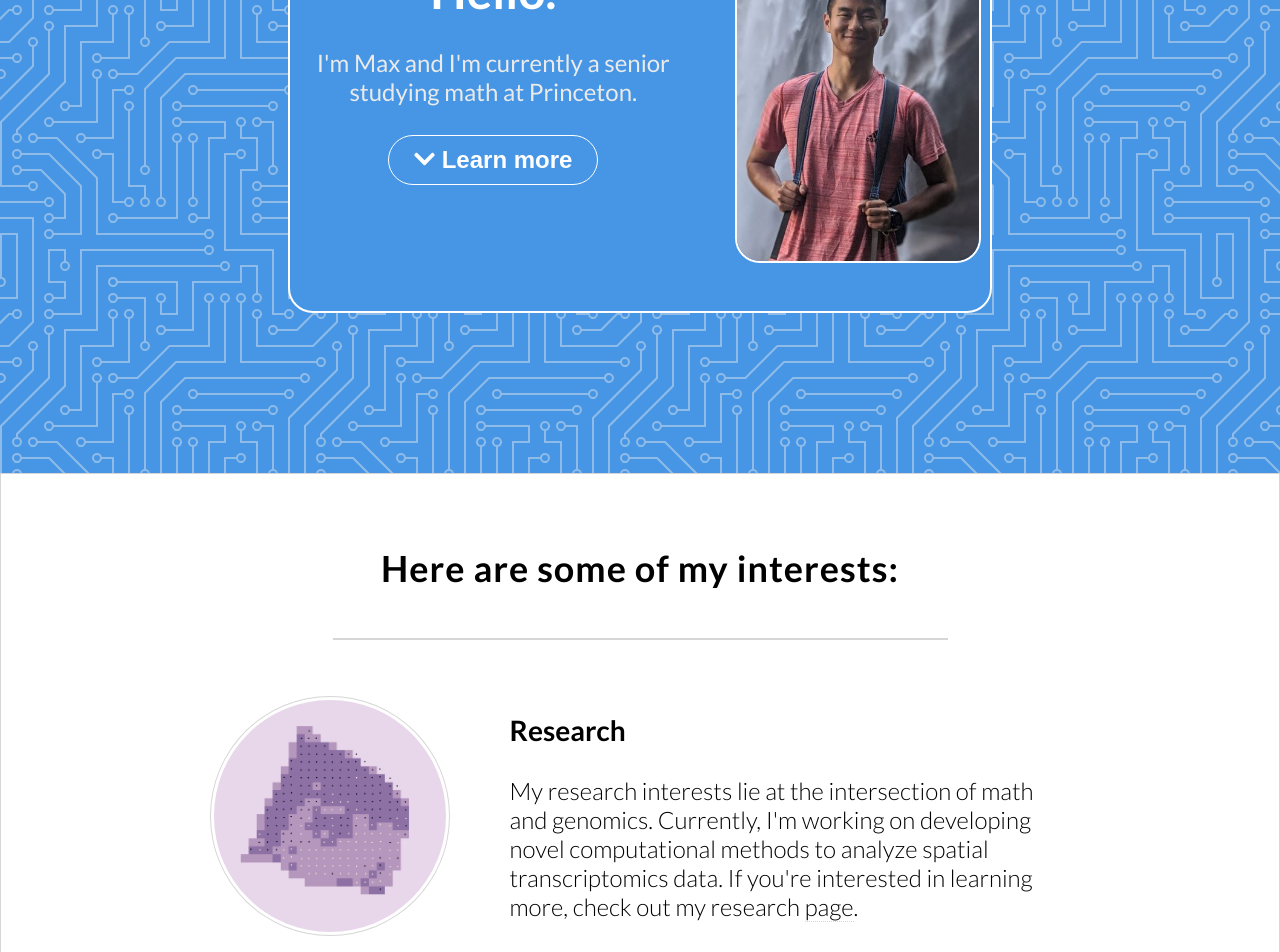
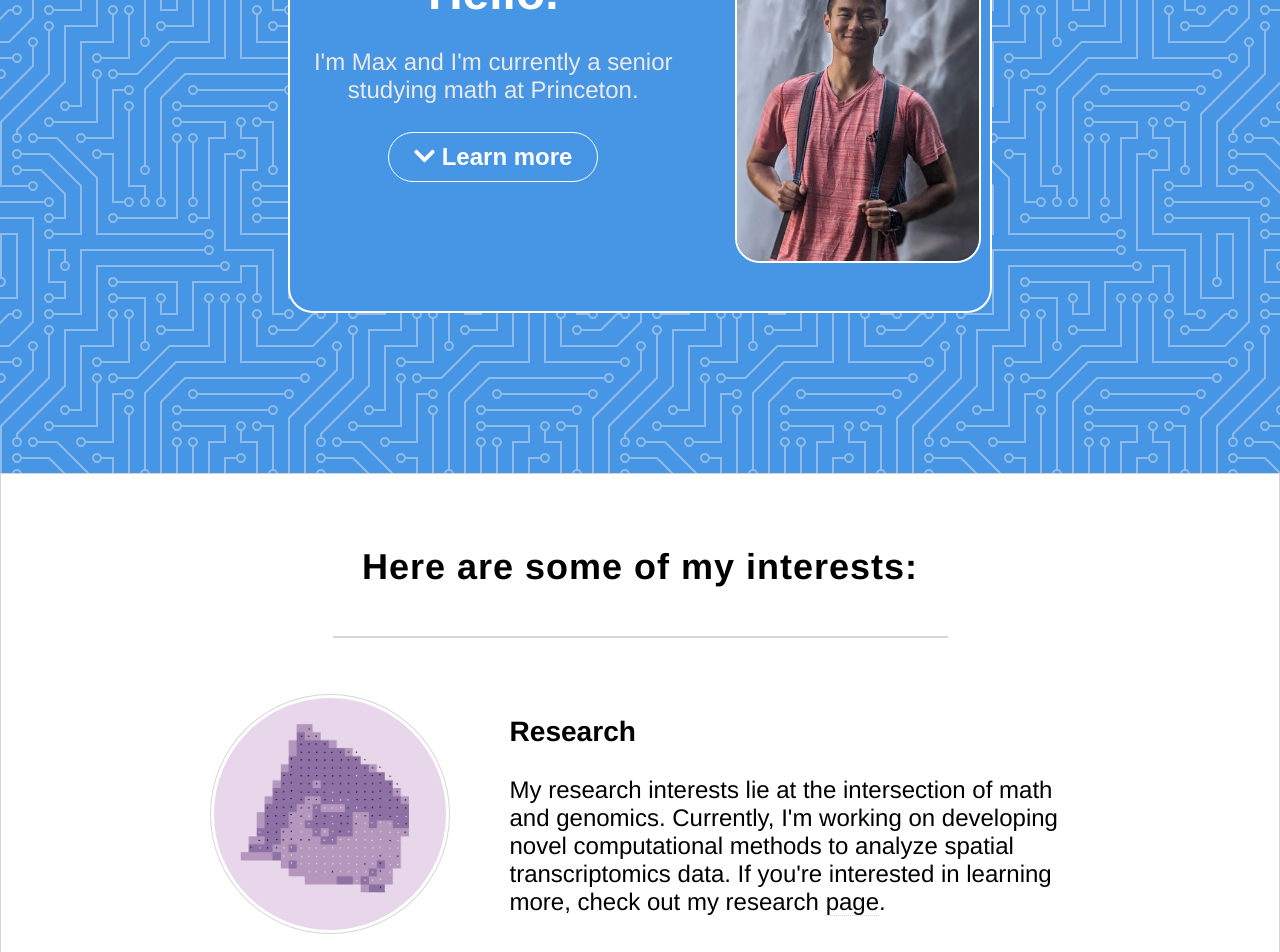
Before and after one commit to mrland99/personal-website, a React (Create React App) app: page /research in a window 1280 px wide. Shown: the part 420-1372 px from the top of the page. Built offline with nearby package versions, Linux system fonts and the light colour scheme.

Commit message:
change font to helvetica

```diff
--- a/src/index.css
+++ b/src/index.css
@@ -1,7 +1,6 @@
-@import url('https://fonts.googleapis.com/css2?family=Lato:ital,wght@0,100;0,300;0,400;0,700;0,900;1,100;1,300;1,400;1,700;1,900&display=swap');
 body {
   margin: 0;
-  font-family: 'Lato', sans-serif;
+  font-family: "Helvetica", sans-serif;
   -webkit-font-smoothing: antialiased;
   -moz-osx-font-smoothing: grayscale;
 }
--- a/src/styles/layout.css
+++ b/src/styles/layout.css
@@ -12,7 +12,7 @@
 /* Publication box */
 .publication-box {
     width: 60%;
-    font-weight: 300;
+    font-weight: 400;
     font-size: 18px;
     padding: 48px;
     text-align: left;
@@ -76,7 +76,7 @@
     text-align: center;
     cursor: pointer;
     font-size: 24px;
-    font-weight: 600;
+    font-weight: 700;
     border-radius: 25px;
     border: 1px solid white;
 }
@@ -212,7 +212,7 @@
     display: block;
     max-width: 70%;
     font-size: 24px;
-    font-weight: 300;
+    font-weight: 400;
 }
 
 .spotlight .proj-content {
@@ -221,7 +221,7 @@
     display: block;
     max-width: 70%;
     font-size: 18px;
-    font-weight: 300;
+    font-weight: 400;
 }
 
 .spotlight .proj-content h4 {
```
